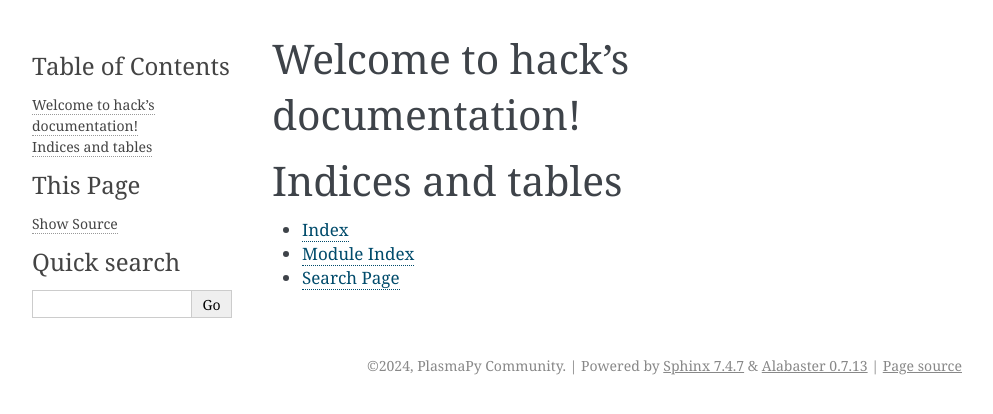
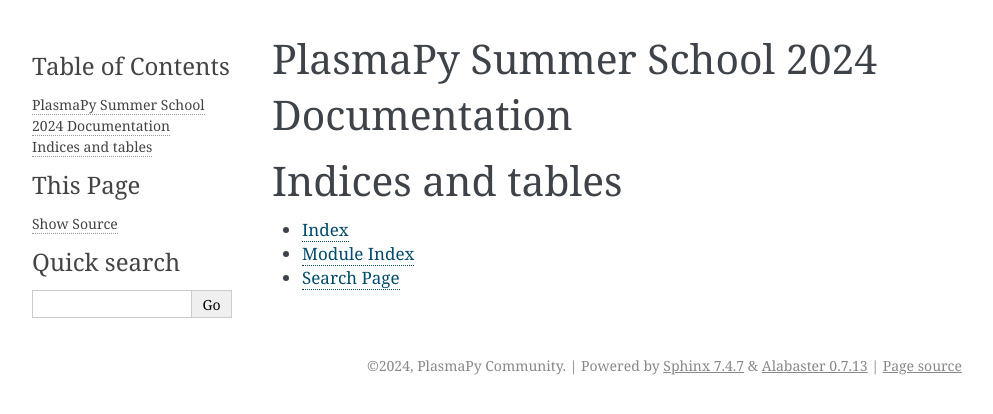
Before and after one commit to PlasmaPy/plasmapy-summer-school, a Sphinx documentation site: the page built from docs/source/index.rst, in a window 1280 px wide. Shown: the top 414 px of the page, without its empty margins (148-1141 px from the left). Built offline with Sphinx 7.4.7, drawn with Linux system fonts in a browser that asks for light colours.

Commit message:
Shorten documentation landing page

```diff
--- a/docs/source/index.rst
+++ b/docs/source/index.rst
@@ -1,16 +1,9 @@
-.. hack documentation master file, created by
-   sphinx-quickstart on Tue Jul  2 19:58:37 2024.
-   You can adapt this file completely to your liking, but it should at least
-   contain the root `toctree` directive.
-
-Welcome to hack's documentation!
-================================
+PlasmaPy Summer School 2024 Documentation
+=========================================
 
 .. toctree::
    :maxdepth: 2
    :caption: Contents:
-
-
 
 Indices and tables
 ==================
```
